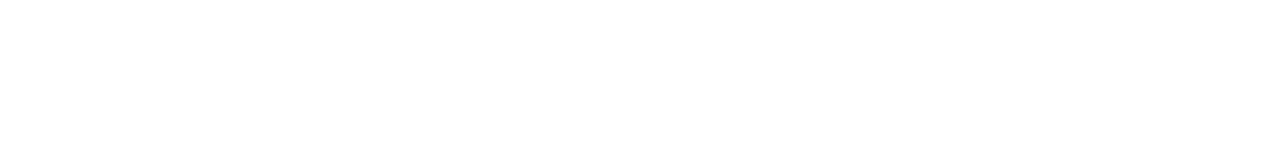
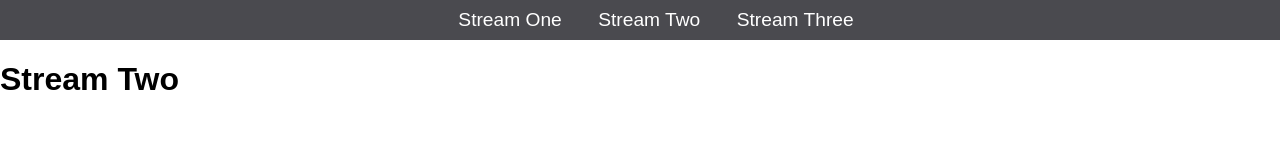
Before and after one commit to aaronjacksonabi/my-first-website, a plain HTML site: page stream-two.html in a window 1280 px wide. Drawn offline with Linux system fonts and the light colour scheme; files that its build step writes are made by us from their sources.

Commit message:
Final Commit

```diff
--- a/My-First-Website/css/style.css
+++ b/My-First-Website/css/style.css
@@ -0,0 +1,32 @@
+body {
+  margin: 0;
+  padding: 0;
+  font-family: 'Oswald', sans-serif;
+}
+
+nav ul {
+  list-style: none;
+  background-color: #4a4a4f;
+  text-align: center;
+  padding: 0;
+  margin: 0;
+}
+
+nav li {
+  font-size: 1.2em;
+  line-height: 40px;
+  height: 40px;
+  display: inline-block;
+  margin-left: 2.5%;
+}
+
+nav a {
+  text-decoration: none;
+  color: #fff;
+  display: block;
+}
+
+nav a:hover {
+  background-color: #fff;
+  color: #4a4a4f;
+}
--- a/stream-two.html
+++ b/stream-two.html
@@ -0,0 +1,19 @@
+<!DOCTYPE html>
+<html>
+	<head>
+		<title>Hello World</title>
+		<link rel="stylesheet" href="css/style.css" type="text/css" />
+	</head>
+
+	<body>
+		<nav>
+		    <ul>
+		        <li><a href="index.html">Stream One</a></li>
+		        <li><a href="stream-two.html">Stream Two</a></li>
+		        <li><a href="stream-three.html">Stream Three</a></li>
+		    </ul>
+		</nav>
+
+		<h1>Stream Two</h1>
+	</body>
+</html>
```
Also changed, not shown: stream-three.html (+1 -1 lines).
